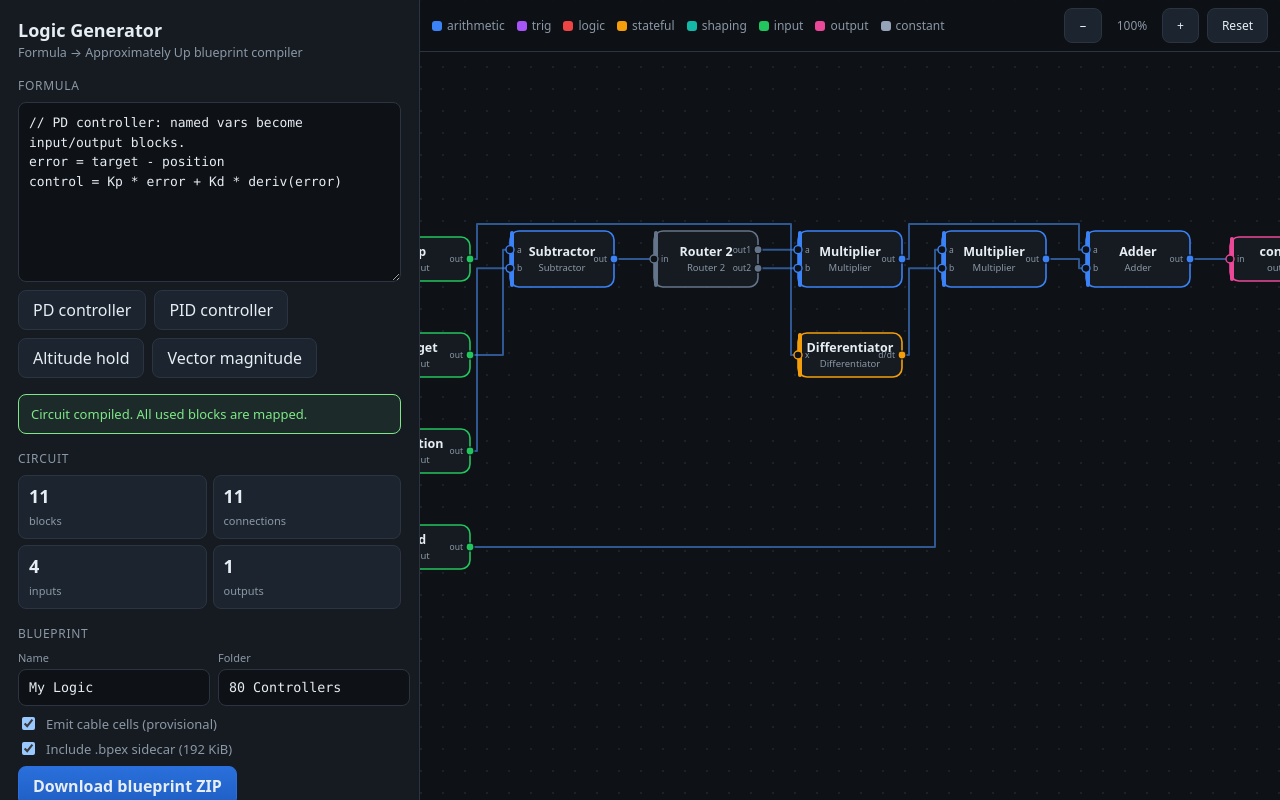
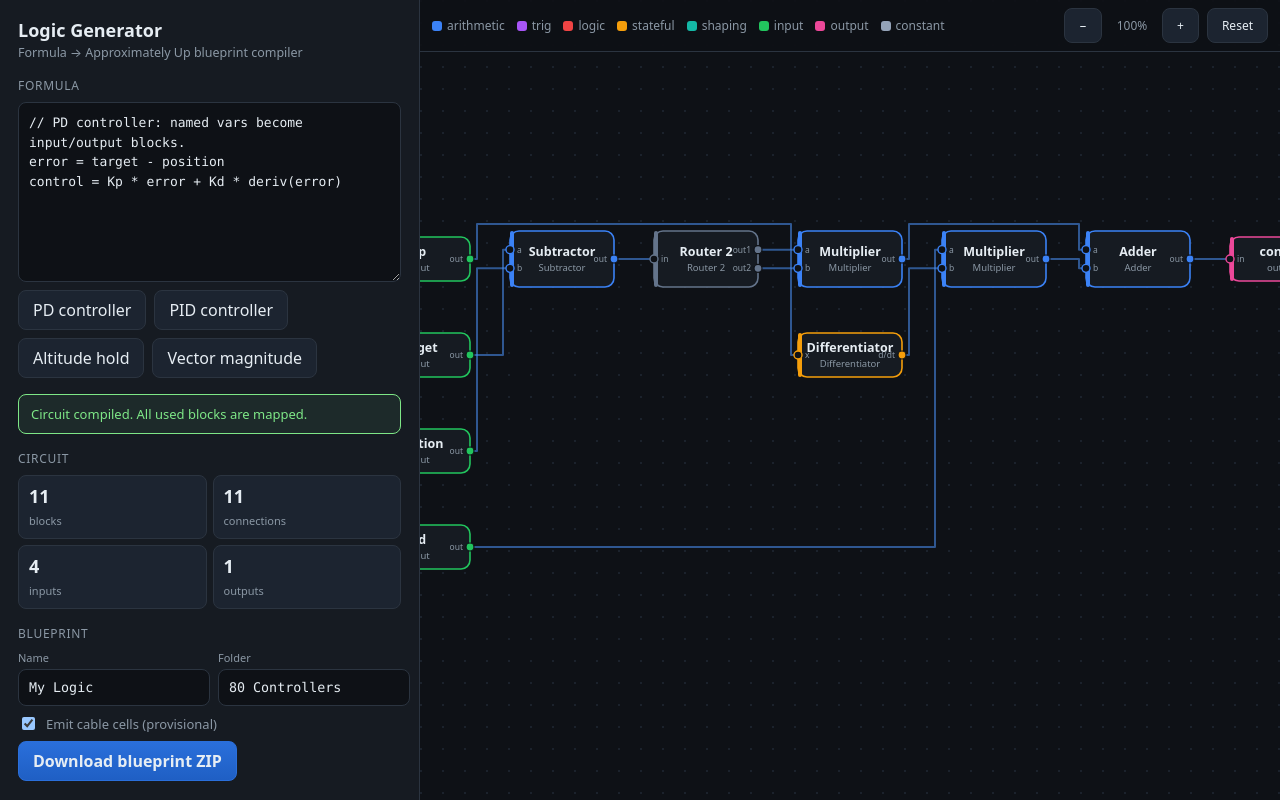
Before and after one commit to saminitz/Approximately-Up-Demo-Utility, a React (Vite) app in the folder Logic-Generator/: page / in a window 1280 px wide. Built offline with nearby package versions, Linux system fonts and the light colour scheme.

Commit message:
removed .bpex from blueprint export as unused

```diff
--- a/Logic-Generator/package.json
+++ b/Logic-Generator/package.json
@@ -3,7 +3,7 @@
   "private": true,
   "version": "0.1.7",
   "type": "module",
-  "description": "Compile a formula into an Approximately Up in-game logic blueprint (.bp/.bpmeta/.bpex ZIP) with a live circuit visualization.",
+  "description": "Compile a formula into an Approximately Up in-game logic blueprint (.bp/.bpmeta ZIP) with a live circuit visualization.",
   "scripts": {
     "dev": "vite",
     "build": "tsc -b && vite build",
--- a/Logic-Generator/src/App.tsx
+++ b/Logic-Generator/src/App.tsx
@@ -50,7 +50,6 @@ export default function App() {
   const [name, setName] = useState("My Logic");
   const [folder, setFolder] = useState("80 Controllers");
   const [emitCables, setEmitCables] = useState(true);
-  const [includeBpex, setIncludeBpex] = useState(true);
   // One state for the whole view transform so zoom+pan update atomically.
   const [view, setView] = useState({ zoom: 1, x: 0, y: 0 });
   const [lastExport, setLastExport] = useState<string | null>(null);
@@ -138,7 +137,6 @@ export default function App() {
       name,
       folder,
       emitCables,
-      includeBpex,
     });
     downloadBytes(res.zip, res.zipName);
     setLastExport(
@@ -205,10 +203,6 @@ export default function App() {
             <label>
               <input type="checkbox" checked={emitCables} onChange={(e) => setEmitCables(e.target.checked)} />
               Emit cable cells (provisional)
-            </label>
-            <label>
-              <input type="checkbox" checked={includeBpex} onChange={(e) => setIncludeBpex(e.target.checked)} />
-              Include .bpex sidecar (192 KiB)
             </label>
           </div>
           <div className="actions">
--- a/Logic-Generator/src/serializer/bpex.ts
+++ /dev/null
@@ -1,9 +0,0 @@
-// .bpex sidecar — a fixed-size zero blob unless whiteboard/extra data is present.
-// For logic circuits we emit 192 KiB of zeros (scratch/REPORT.md notes 96K/192K
-// variants; 192 KiB is the safe superset).
-
-export const BPEX_SIZE = 192 * 1024;
-
-export function buildBpex(): Uint8Array {
-  return new Uint8Array(BPEX_SIZE);
-}
--- a/Logic-Generator/src/serializer/exportZip.ts
+++ b/Logic-Generator/src/serializer/exportZip.ts
@@ -2,12 +2,9 @@ import { zipSync } from "fflate";
 import type { LaidOutGraph } from "../layout/layout";
 import { buildBp, DEFAULT_BP_OPTIONS, type BpBuildResult } from "./bpWriter";
 import { buildBpMeta, type BpMeta } from "./bpmeta";
-import { buildBpex } from "./bpex";
 import { ROT_LOGIC } from "./rotations";
 
 export interface ExportOptions extends BpMeta {
-  /** Include the 192 KiB .bpex sidecar (default true). */
-  includeBpex?: boolean;
   /** Emit provisional cable-cell records (default true). */
   emitCables?: boolean;
   /** Explicit blueprint UUID (otherwise generated). */
@@ -51,9 +48,6 @@ export function exportBlueprintZip(
     [`${uuid}.bp`]: build.bytes,
     [`${uuid}.bpmeta`]: meta,
   };
-  if (opts.includeBpex ?? true) {
-    files[`${uuid}.bpex`] = buildBpex();
-  }
 
   const zip = zipSync(files, { level: 6 });
   return {
```
Also changed, not shown: 1 other file (tests, documents, lock files or other folders).
